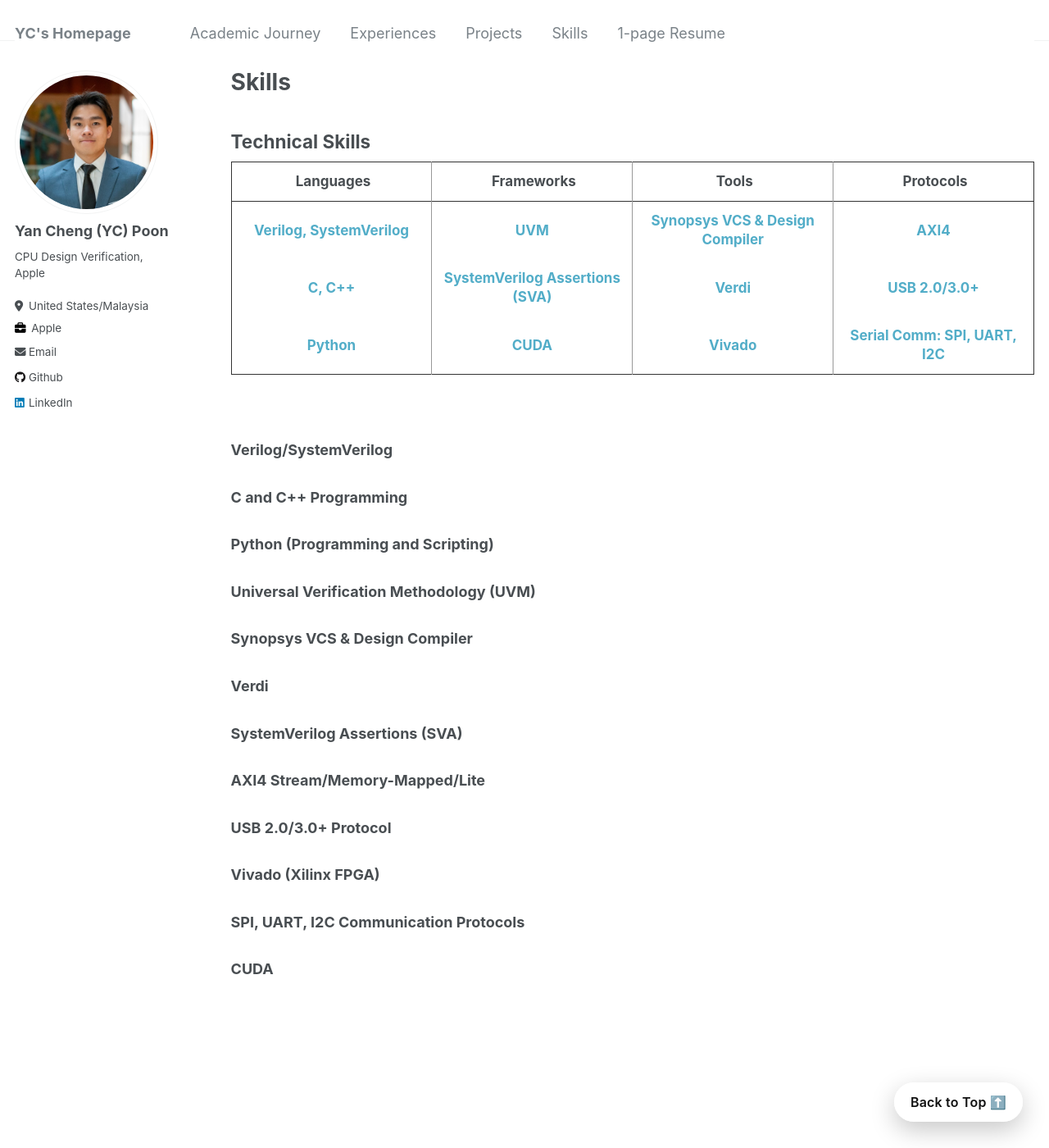
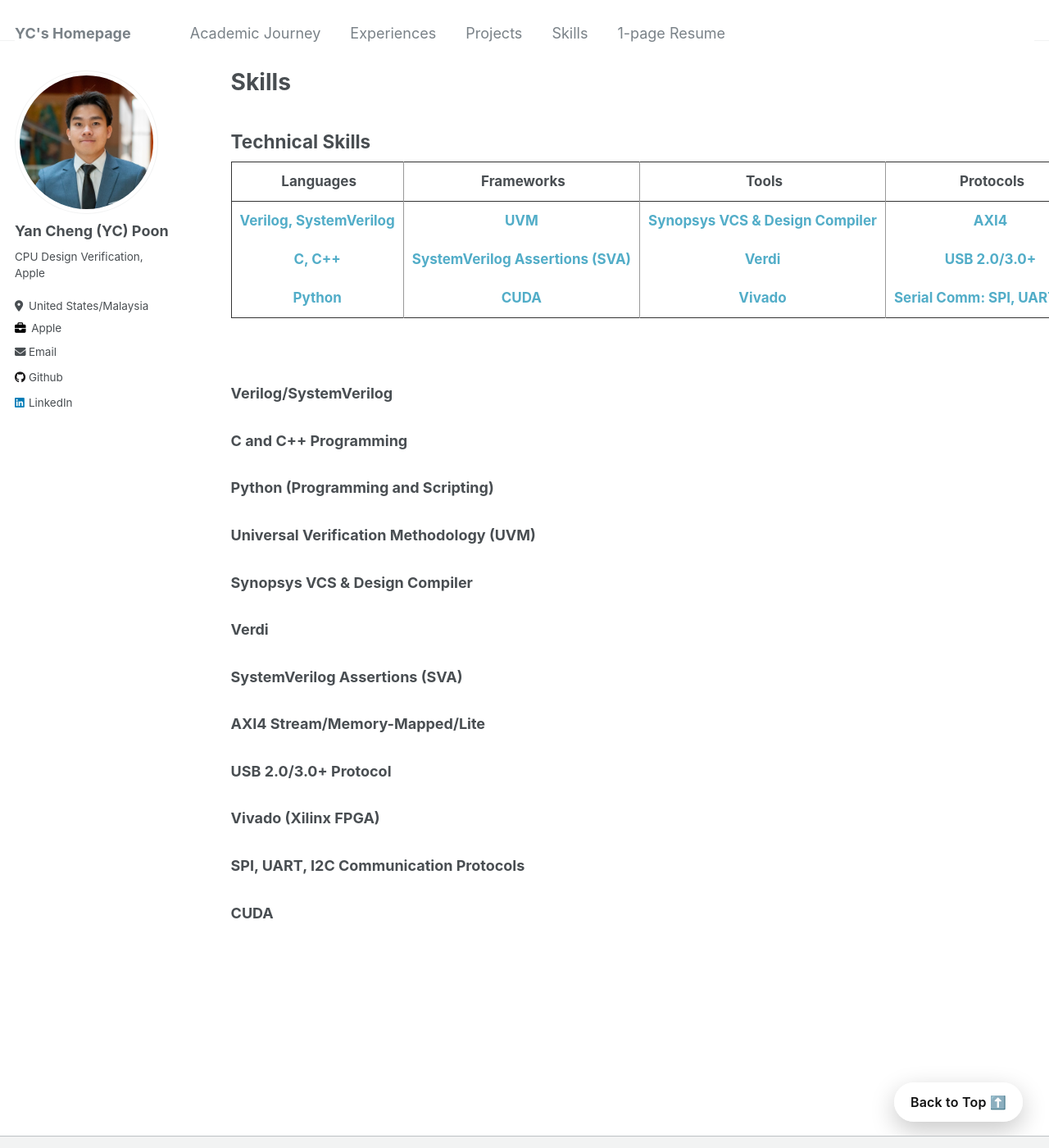
Before and after one commit to ycpoon/ycpoon.github.io, a Jekyll site: the page built from _pages/skills.md, in a window 1280 px wide and 1400 px high. Shown: the whole window at 82% size. Built offline with Jekyll 4.4.1, drawn with Linux system fonts in a browser that asks for light colours.

Commit message:
mobile comp2

```diff
--- a/assets/css/main.scss
+++ b/assets/css/main.scss
@@ -93,7 +93,7 @@ h2, h3, h4 {
 
 .skill-table td {
   padding: 12px 10px;
-  white-space: pre-wrap;
+  white-space: pre;
   text-align: center;
   vertical-align: middle;
   border-left: 1px solid #999;  /* vertical lines */
```
